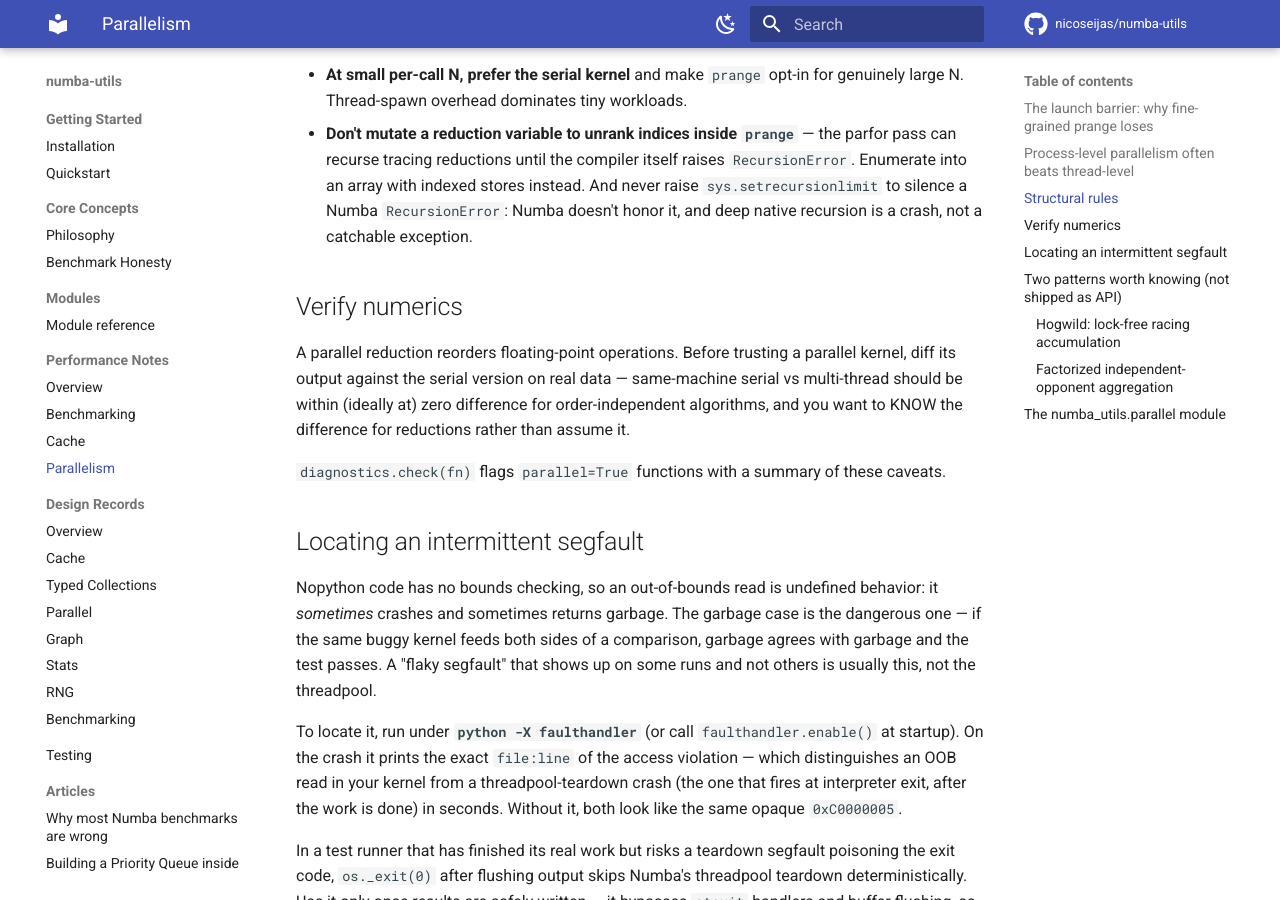
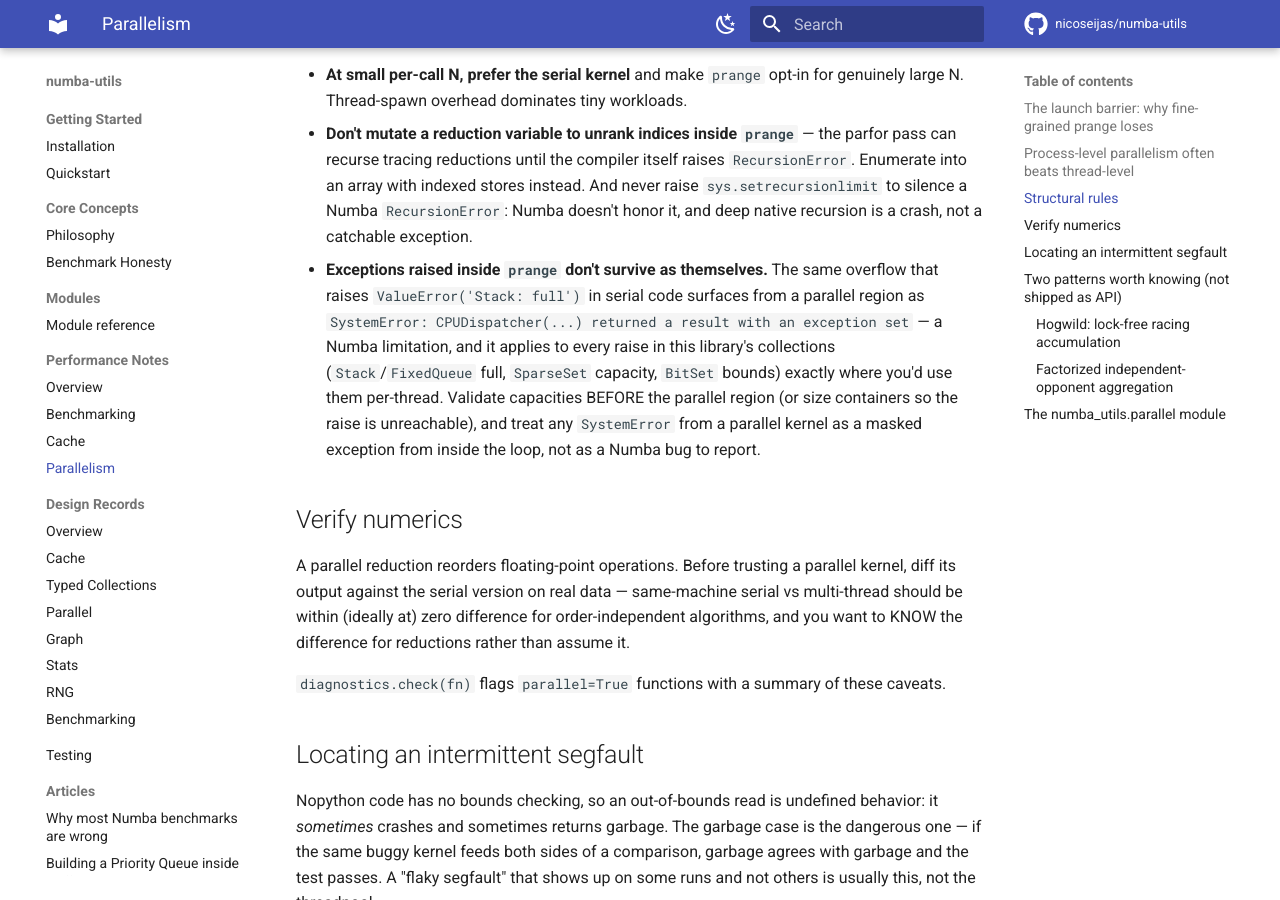
Before and after one commit to nicoseijas/numba-utils, an MkDocs documentation site: the page built from docs/parallelism.md, in a window 1280 px wide and 900 px high, scrolled down 1363 px. Built offline with MkDocs 1.6.1 and Material for MkDocs 9.7.7, drawn with Linux system fonts in a browser that asks for light colours; comment, search, counter and statistics services are not loaded.

Commit message:
docs: exceptions inside prange surface as SystemError — backlog #11, changelog
A container's ValueError('Stack: full') raised in a parallel region
reaches Python as SystemError: CPUDispatcher(...) returned a result
with an exception set — a Numba limitation that hits exactly where
this library promotes collections and parallel together. Validate
capacities before the parallel region; read any SystemError from a
parallel kernel as a masked in-loop exception.

Changelog for the retired backlog, including the one declined item
(#12, diagnostics' typed except blocks: graceful degradation is the
module's declared design, and each handler is concretely typed around
one private-API access).

```diff
--- a/docs/parallelism.md
+++ b/docs/parallelism.md
@@ -64,6 +64,17 @@ is valid. Two consequences:
   indexed stores instead. And never raise `sys.setrecursionlimit` to
   silence a Numba `RecursionError`: Numba doesn't honor it, and deep
   native recursion is a crash, not a catchable exception.
+- **Exceptions raised inside `prange` don't survive as themselves.**
+  The same overflow that raises `ValueError('Stack: full')` in serial
+  code surfaces from a parallel region as `SystemError:
+  CPUDispatcher(...) returned a result with an exception set` — a
+  Numba limitation, and it applies to every raise in this library's
+  collections (`Stack`/`FixedQueue` full, `SparseSet` capacity,
+  `BitSet` bounds) exactly where you'd use them per-thread. Validate
+  capacities BEFORE the parallel region (or size containers so the
+  raise is unreachable), and treat any `SystemError` from a parallel
+  kernel as a masked exception from inside the loop, not as a Numba
+  bug to report.
 
 ## Verify numerics
 
```
Also changed, not shown: CHANGELOG.md (+81 -0 lines).
